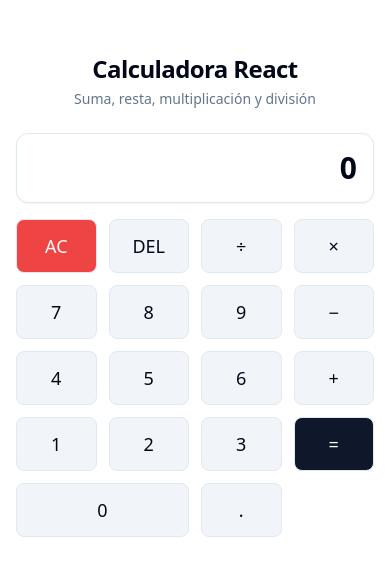
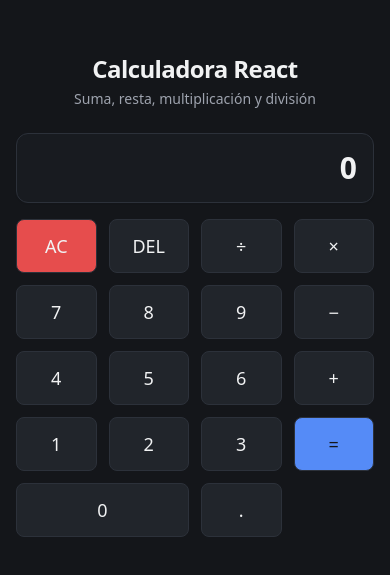
Before and after one commit to angelcgar/clean-react-calc, a React (Vite) app: page / in a window 390 px wide. Shown: the part 127-702 px from the top of the page. Built offline with nearby package versions, Linux system fonts and the light colour scheme.

Commit message:
Implement dark mode
Implement default dark mode with a dark background, good contrast, subtle gray/accent tones for buttons, and clear typography. The design remains minimalist, modern, and responsive for both desktop and mobile.

```diff
--- a/src/index.css
+++ b/src/index.css
@@ -8,33 +8,33 @@ All colors MUST be HSL.
 
 @layer base {
   :root {
-    --background: 0 0% 100%;
-    --foreground: 222.2 84% 4.9%;
+    --background: 220 13% 9%;
+    --foreground: 220 9% 95%;
 
-    --card: 0 0% 100%;
-    --card-foreground: 222.2 84% 4.9%;
+    --card: 220 13% 11%;
+    --card-foreground: 220 9% 95%;
 
-    --popover: 0 0% 100%;
-    --popover-foreground: 222.2 84% 4.9%;
+    --popover: 220 13% 11%;
+    --popover-foreground: 220 9% 95%;
 
-    --primary: 222.2 47.4% 11.2%;
-    --primary-foreground: 210 40% 98%;
+    --primary: 220 91% 65%;
+    --primary-foreground: 220 13% 9%;
 
-    --secondary: 210 40% 96.1%;
-    --secondary-foreground: 222.2 47.4% 11.2%;
+    --secondary: 220 13% 15%;
+    --secondary-foreground: 220 9% 90%;
 
-    --muted: 210 40% 96.1%;
-    --muted-foreground: 215.4 16.3% 46.9%;
+    --muted: 220 13% 15%;
+    --muted-foreground: 220 9% 65%;
 
-    --accent: 210 40% 96.1%;
-    --accent-foreground: 222.2 47.4% 11.2%;
+    --accent: 220 13% 18%;
+    --accent-foreground: 220 9% 90%;
 
-    --destructive: 0 84.2% 60.2%;
-    --destructive-foreground: 210 40% 98%;
+    --destructive: 0 75% 60%;
+    --destructive-foreground: 220 9% 95%;
 
-    --border: 214.3 31.8% 91.4%;
-    --input: 214.3 31.8% 91.4%;
-    --ring: 222.2 84% 4.9%;
+    --border: 220 13% 20%;
+    --input: 220 13% 18%;
+    --ring: 220 91% 65%;
 
     --radius: 0.5rem;
 
```
